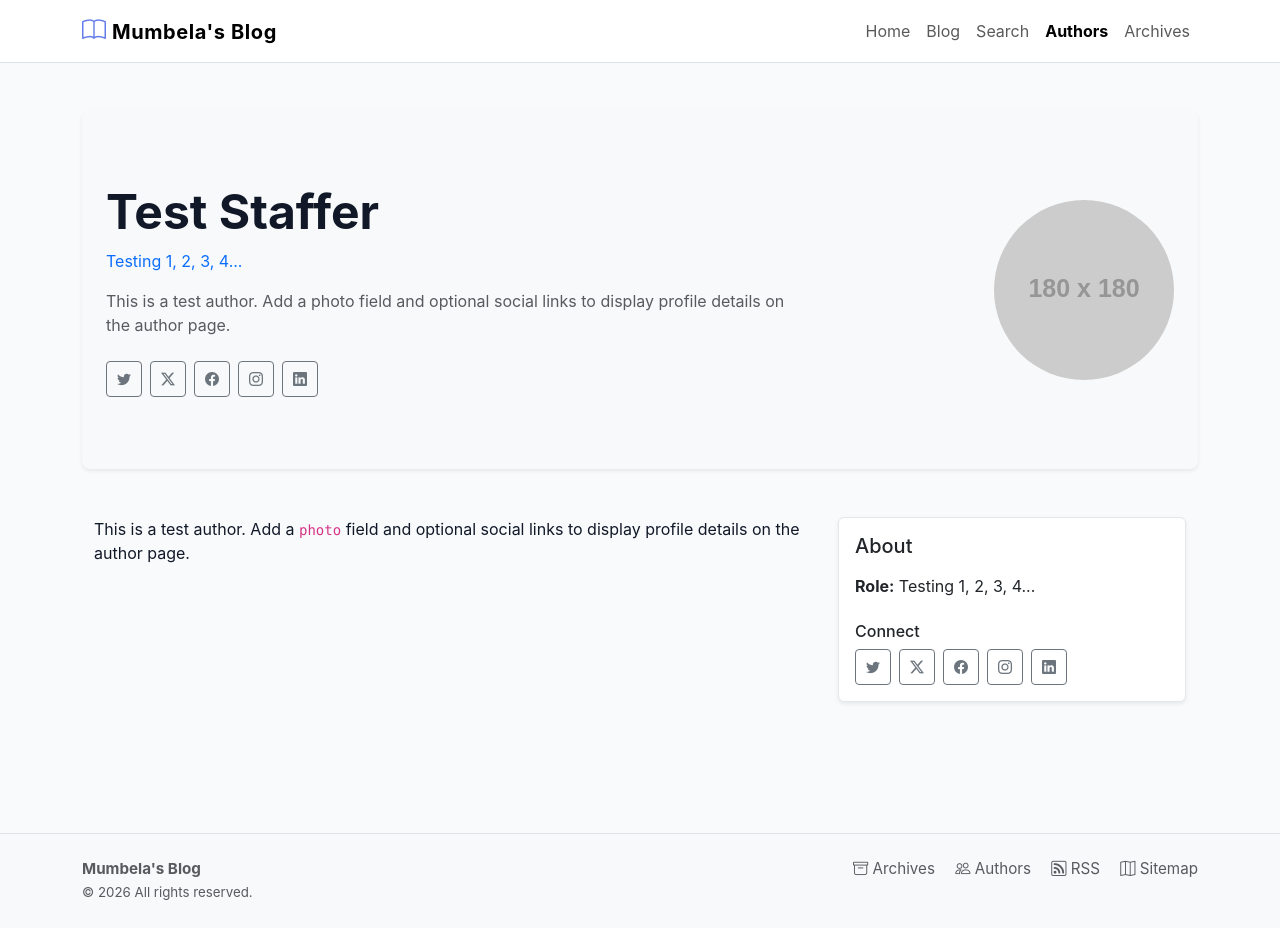
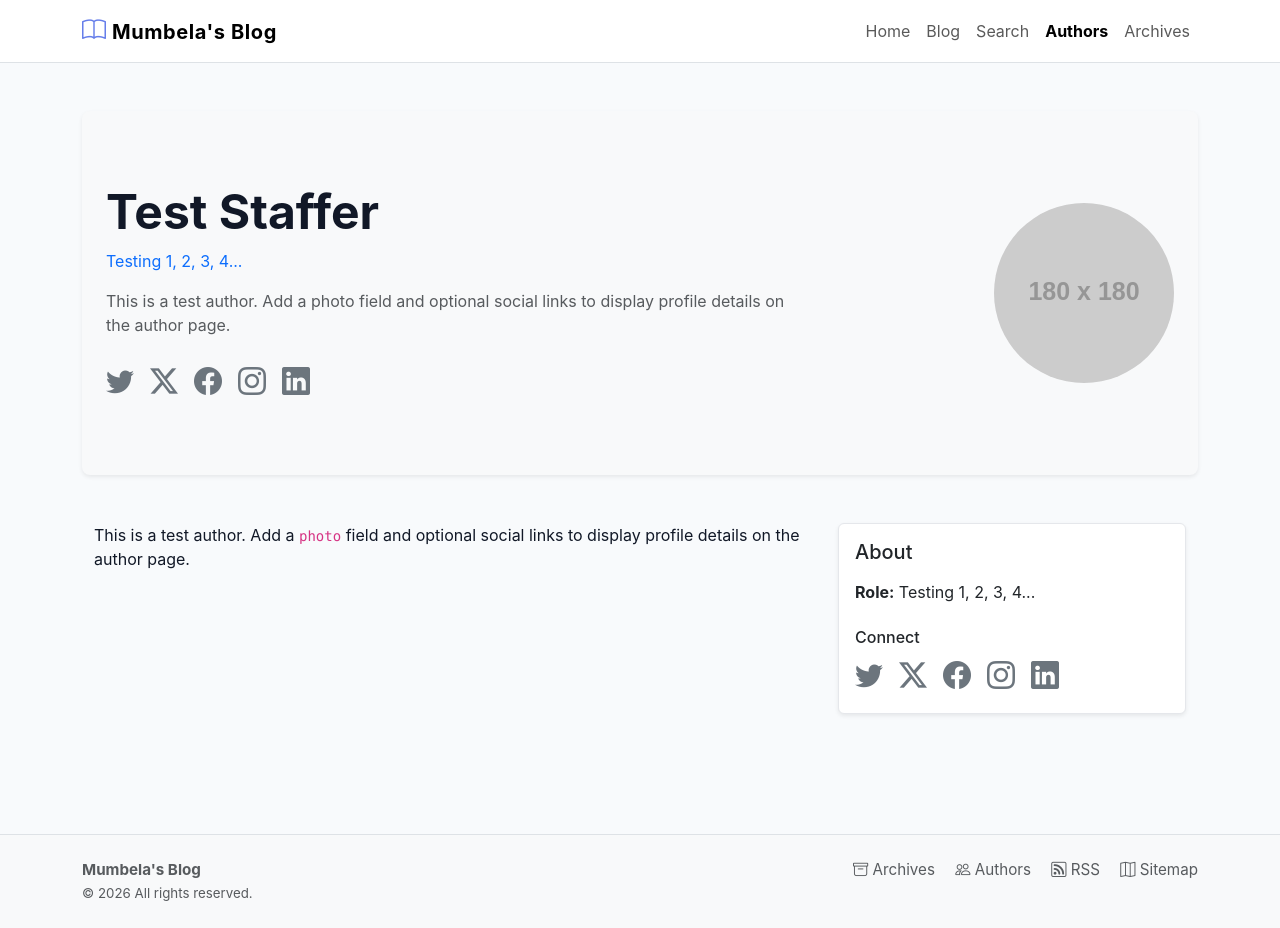
Before and after one commit to Mumbela/mumbela.github.io, a Jekyll site: the page built from _authors/test.md, in a window 1280 px wide and 928 px high. Built offline with Jekyll 4.4.1, drawn with Linux system fonts in a browser that asks for light colours.

Commit message:
Style author social icon links

```diff
--- a/_includes/author-social-links.html
+++ b/_includes/author-social-links.html
@@ -79,8 +79,8 @@
             {% endunless %}
         {% endcase %}
 
-        <a href="{{ link_href }}" class="{{ include.link_class | default: 'btn btn-outline-secondary btn-sm d-inline-flex align-items-center justify-content-center' }}" target="{{ link_target }}" rel="noopener" aria-label="{{ link_label }}" title="{{ link_label }}" style="width: 2.25rem; height: 2.25rem;">
-          <i class="bi bi-{{ icon_name }}" aria-hidden="true"></i>
+        <a href="{{ link_href }}" class="{{ include.link_class | default: 'author-social-link link-secondary text-decoration-none d-inline-flex align-items-center' }} author-social-link--{{ field_name }}" target="{{ link_target }}" rel="noopener" aria-label="{{ link_label }}" title="{{ link_label }}">
+          <i class="bi bi-{{ icon_name }} {{ include.icon_class | default: 'fs-3' }}" aria-hidden="true"></i>
         </a>
       {% endif %}
     {% endfor %}
--- a/_layouts/author.html
+++ b/_layouts/author.html
@@ -11,7 +11,7 @@ layout: default
           <p class="text-primary mb-3">{{ page.position }}</p>
         {% endif %}
         <p class="text-muted mb-0">{{ page.content | markdownify | strip_html | truncate: 250 }}</p>
-        {% include author-social-links.html author=page wrapper_class="d-flex flex-wrap gap-2 mt-4" %}
+        {% include author-social-links.html author=page wrapper_class="d-flex flex-wrap gap-3 mt-4" %}
       </div>
       <div class="col-md-4 text-md-end">
         {% if page.photo %}
@@ -41,7 +41,7 @@ layout: default
             <p class="mb-2"><strong>Role:</strong> {{ page.position }}</p>
           {% endif %}
 
-          {% include author-social-links.html author=page heading="Connect" heading_class="h6 mt-4 mb-2" wrapper_class="d-flex flex-wrap gap-2" %}
+          {% include author-social-links.html author=page heading="Connect" heading_class="h6 mt-4 mb-2" wrapper_class="d-flex flex-wrap gap-3" %}
         </div>
       </div>
     </div>
--- a/assets/css/main.scss
+++ b/assets/css/main.scss
@@ -53,3 +53,110 @@ footer {
 .active {
   font-weight: bold;
 }
+
+.author-social-link {
+  transition: color 0.18s ease, transform 0.18s ease;
+}
+
+.author-social-link:hover,
+.author-social-link:focus {
+  color: var(--author-social-color, #1d4ed8) !important;
+  transform: translateY(-2px);
+}
+
+.author-social-link--email {
+  --author-social-color: #dc2626;
+}
+
+.author-social-link--website {
+  --author-social-color: #0f766e;
+}
+
+.author-social-link--twitter {
+  --author-social-color: #1da1f2;
+}
+
+.author-social-link--x,
+.author-social-link--github {
+  --author-social-color: #111827;
+}
+
+.author-social-link--facebook {
+  --author-social-color: #1877f2;
+}
+
+.author-social-link--instagram {
+  --author-social-color: #e4405f;
+}
+
+.author-social-link--linkedin {
+  --author-social-color: #0a66c2;
+}
+
+.author-social-link--gitlab {
+  --author-social-color: #fc6d26;
+}
+
+.author-social-link--youtube {
+  --author-social-color: #ff0000;
+}
+
+.author-social-link--tiktok {
+  --author-social-color: #111827;
+}
+
+.author-social-link--threads {
+  --author-social-color: #111827;
+}
+
+.author-social-link--mastodon {
+  --author-social-color: #6364ff;
+}
+
+.author-social-link--medium {
+  --author-social-color: #111827;
+}
+
+.author-social-link--stack-overflow {
+  --author-social-color: #f48024;
+}
+
+.author-social-link--whatsapp {
+  --author-social-color: #25d366;
+}
+
+.author-social-link--telegram {
+  --author-social-color: #26a5e4;
+}
+
+.author-social-link--discord {
+  --author-social-color: #5865f2;
+}
+
+.author-social-link--reddit {
+  --author-social-color: #ff4500;
+}
+
+.author-social-link--pinterest {
+  --author-social-color: #bd081c;
+}
+
+.author-social-link--snapchat {
+  --author-social-color: #b39b00;
+}
+
+.author-social-link--twitch {
+  --author-social-color: #9146ff;
+}
+
+.author-social-link--vimeo {
+  --author-social-color: #1ab7ea;
+}
+
+.author-social-link--dribbble {
+  --author-social-color: #ea4c89;
+}
+
+.author-social-link--behance {
+  --author-social-color: #1769ff;
+}
```
Also changed, not shown: _authors/mumbela.md (+1 -0 lines).
